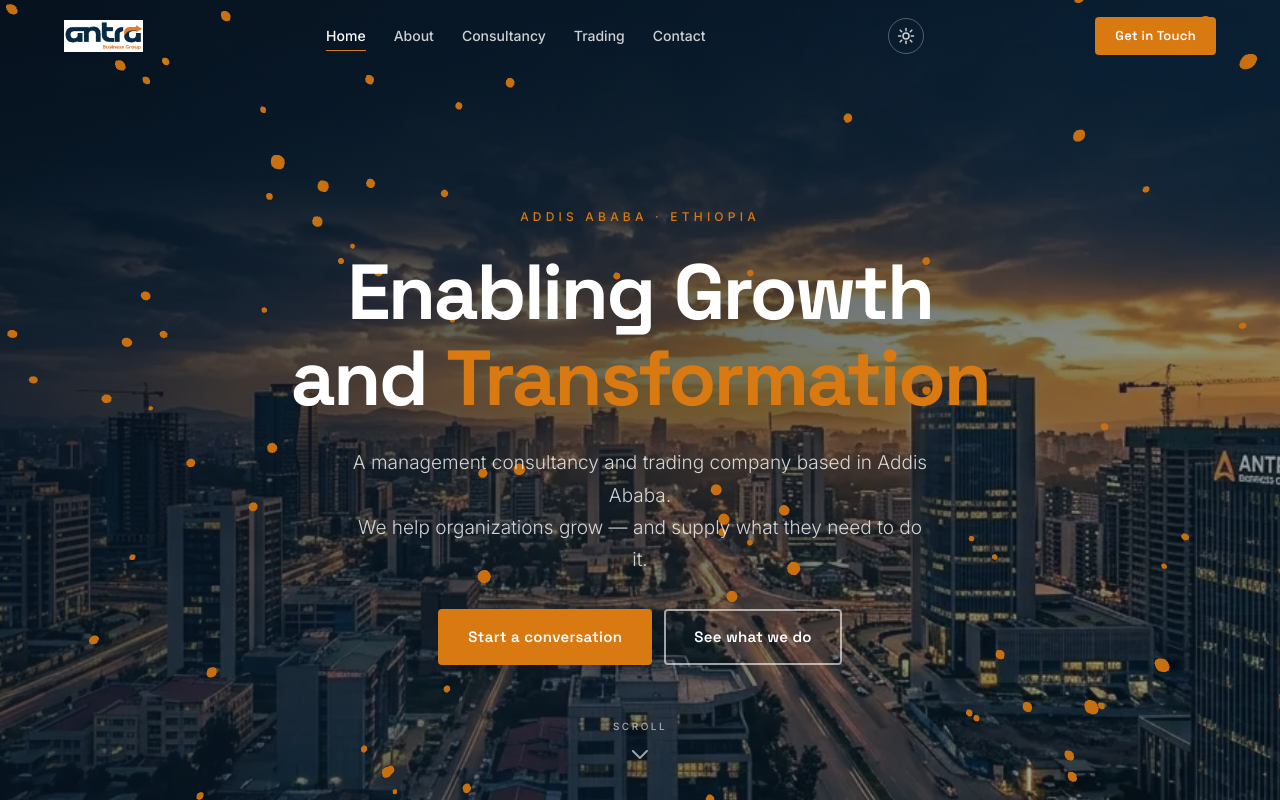
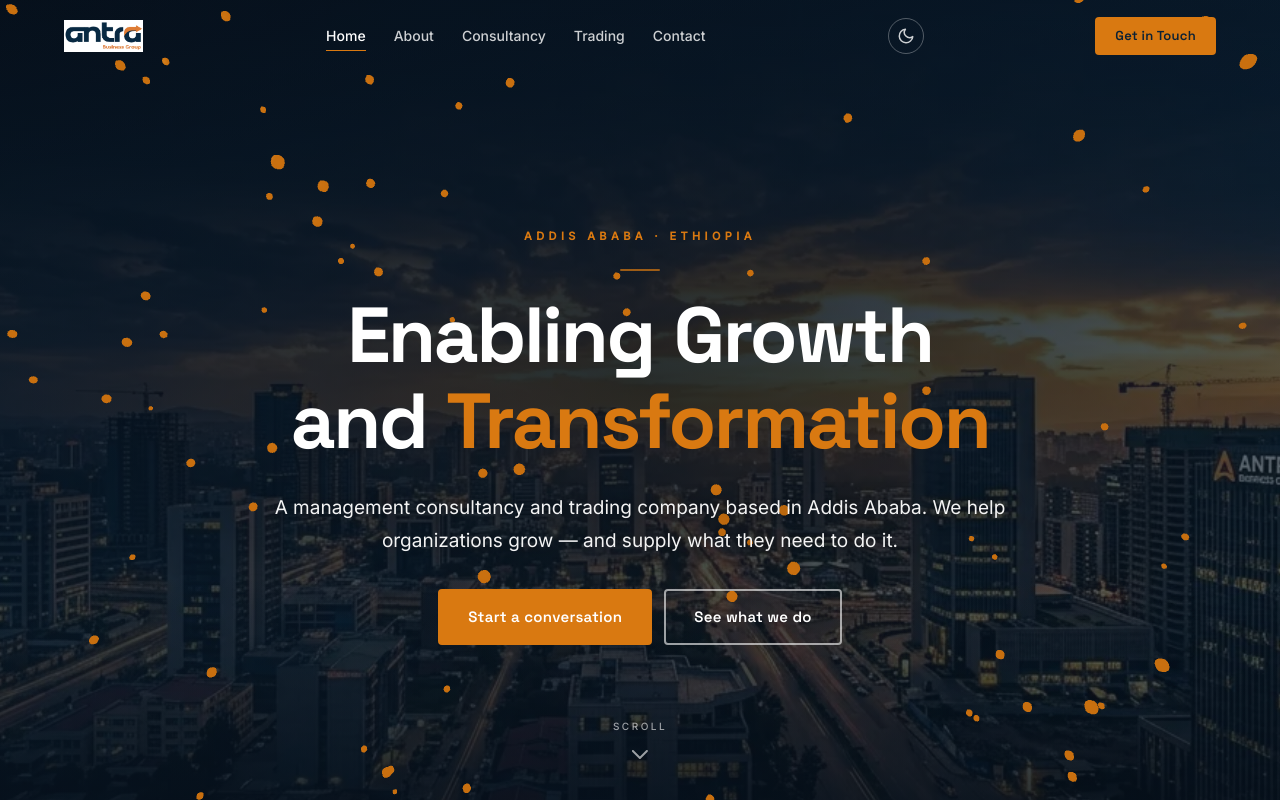
Before and after one commit to bereketsewnet/antra, a React (Vite) app: page / in a window 1280 px wide. Shown: the top 800 px of the page. Built offline with nearby package versions, Linux system fonts and the light colour scheme.

Commit message:
updated header

```diff
--- a/index.html
+++ b/index.html
@@ -24,6 +24,14 @@
     <link href="https://fonts.googleapis.com/css2?family=Space+Grotesk:wght@400;500;600;700&family=Inter:wght@300;400;500&display=swap" rel="stylesheet" />
   </head>
   <body>
+    <script>
+      (function() {
+        var stored = localStorage.getItem('antra-theme');
+        var theme = (stored === 'dark') ? 'dark' : 'light';
+        if (!stored) localStorage.setItem('antra-theme', 'light');
+        document.documentElement.setAttribute('data-theme', theme);
+      })();
+    </script>
     <div id="root"></div>
     <script type="module" src="/src/main.tsx"></script>
   </body>
--- a/src/components/layout/Navbar.module.css
+++ b/src/components/layout/Navbar.module.css
@@ -4,15 +4,25 @@
   left: 0;
   right: 0;
   z-index: var(--z-nav);
-  transition: background 0.35s var(--ease-out), backdrop-filter 0.35s var(--ease-out), box-shadow 0.35s var(--ease-out);
+  transition:
+    background 0.4s var(--ease-out),
+    backdrop-filter 0.4s var(--ease-out),
+    box-shadow 0.4s var(--ease-out),
+    margin 0.4s var(--ease-out),
+    top 0.4s var(--ease-out),
+    border-radius 0.4s var(--ease-out),
+    border-color 0.4s var(--ease-out);
 }
 
 .nav.scrolled {
   background: var(--nav-scrolled-bg);
-  backdrop-filter: blur(14px);
-  -webkit-backdrop-filter: blur(14px);
-  box-shadow: var(--nav-scrolled-shadow);
-  transition: background 0.35s var(--ease-out), box-shadow 0.35s var(--ease-out);
+  backdrop-filter: blur(20px);
+  -webkit-backdrop-filter: blur(20px);
+  box-shadow: 0 8px 32px rgba(0, 0, 0, 0.18), 0 1px 0 var(--nav-scrolled-border);
+  border: 2px solid var(--nav-scrolled-border);
+  border-radius: 14px;
+  margin-inline: clamp(60px, 12vw, 200px);
+  top: 10px;
 }
 
 .inner {
@@ -24,6 +34,12 @@
   align-items: center;
   justify-content: space-between;
   gap: 16px;
+  transition: height 0.4s var(--ease-out), padding-inline 0.4s var(--ease-out);
+}
+
+.nav.scrolled .inner {
+  height: 60px;
+  padding-inline: clamp(16px, 3vw, 40px);
 }
 
 /* Logo */
--- a/src/contexts/ThemeContext.tsx
+++ b/src/contexts/ThemeContext.tsx
@@ -7,12 +7,12 @@ interface ThemeContextValue {
   toggle: () => void
 }
 
-const ThemeContext = createContext<ThemeContextValue>({ theme: 'dark', toggle: () => {} })
+const ThemeContext = createContext<ThemeContextValue>({ theme: 'light', toggle: () => {} })
 
 export function ThemeProvider({ children }: { children: ReactNode }) {
   const [theme, setTheme] = useState<Theme>(() => {
-    if (typeof window === 'undefined') return 'dark'
-    return (localStorage.getItem('antra-theme') as Theme) || 'dark'
+    if (typeof window === 'undefined') return 'light'
+    return (localStorage.getItem('antra-theme') as Theme) || 'light'
   })
 
   useEffect(() => {
--- a/src/pages/Home/HeroSection.module.css
+++ b/src/pages/Home/HeroSection.module.css
@@ -30,12 +30,21 @@
   position: absolute;
   inset: 0;
   z-index: 1;
-  background: linear-gradient(
-    135deg,
-    rgba(6, 15, 26, 0.82) 0%,
-    rgba(11, 33, 53, 0.55) 60%,
-    rgba(11, 33, 53, 0.3) 100%
-  );
+  background:
+    radial-gradient(ellipse 110% 80% at 50% 48%, rgba(6, 15, 26, 0.62) 0%, transparent 100%),
+    linear-gradient(160deg, rgba(6, 15, 26, 0.92) 0%, rgba(11, 33, 53, 0.62) 55%, rgba(11, 33, 53, 0.28) 100%);
+}
+
+/* ── Bottom fade ── */
+.bottomFade {
+  position: absolute;
+  bottom: 0;
+  left: 0;
+  right: 0;
+  height: 28%;
+  background: linear-gradient(to top, rgba(6, 15, 26, 0.72) 0%, transparent 100%);
+  z-index: 1;
+  pointer-events: none;
 }
 
 /* ── R3F canvas ── */
@@ -69,12 +78,22 @@
 /* Eyebrow */
 .eyebrow {
   font-family: var(--font-body);
-  font-size: 12px;
-  font-weight: 500;
-  letter-spacing: 0.35em;
+  font-size: 11px;
+  font-weight: 600;
+  letter-spacing: 0.4em;
   color: var(--orange);
   text-transform: uppercase;
   margin: 0;
+  opacity: 0.9;
+}
+
+/* Orange accent line below eyebrow */
+.accentLine {
+  width: 40px;
+  height: 2px;
+  background: var(--orange);
+  border-radius: 2px;
+  opacity: 0.7;
 }
 
 /* Headline */
@@ -112,12 +131,13 @@
 /* Subheadline */
 .subhead {
   font-family: var(--font-body);
-  font-size: clamp(14px, 1.5vw, 19px);
-  font-weight: 300;
-  color: var(--white-80);
-  line-height: 1.7;
-  max-width: 580px;
+  font-size: clamp(15px, 1.55vw, 19px);
+  font-weight: 400;
+  color: rgba(255, 255, 255, 0.95);
+  line-height: 1.75;
+  max-width: 760px;
   margin: 0;
+  text-shadow: 0 1px 20px rgba(6, 15, 26, 0.7);
 }
 
 /* CTAs */
@@ -162,6 +182,13 @@
   }
 }
 
+/* ── Tablet (1024px) ── */
+@media (max-width: 1024px) {
+  .content {
+    max-width: 900px;
+  }
+}
+
 /* ── Tablet (768px) ── */
 @media (max-width: 768px) {
   .content {
@@ -170,8 +197,8 @@
     max-width: 100%;
   }
 
-  .subhead br {
-    display: none;
+  .subhead {
+    max-width: 100%;
   }
 
   .ctas {
--- a/src/pages/Home/HeroSection.tsx
+++ b/src/pages/Home/HeroSection.tsx
@@ -73,6 +73,7 @@ export function HeroSection() {
 
       {/* Dark gradient overlay */}
       <div className={styles.overlay} />
+      <div className={styles.bottomFade} />
 
       {/* R3F 3D Particle Canvas */}
       <div className={styles.canvas}>
@@ -99,6 +100,14 @@ export function HeroSection() {
         >
           ADDIS ABABA · ETHIOPIA
         </motion.p>
+
+        <motion.div
+          className={styles.accentLine}
+          initial={{ scaleX: 0, opacity: 0 }}
+          animate={{ scaleX: 1, opacity: 0.7 }}
+          transition={{ delay: 0.35, duration: 0.6, ease: [0.4, 0, 0.2, 1] as [number, number, number, number] }}
+          style={{ transformOrigin: 'center' }}
+        />
 
         {/* Headline line 1 */}
         <h1 className={styles.headline}>
@@ -139,9 +148,7 @@ export function HeroSection() {
           animate={{ opacity: 1, y: 0 }}
           transition={{ delay: 1.0, duration: 0.7 }}
         >
-          A management consultancy and trading company based in Addis Ababa.
-          <br />
-          We help organizations grow — and supply what they need to do it.
+          A management consultancy and trading company based in Addis Ababa. We help organizations grow — and supply what they need to do it.
         </motion.p>
 
         {/* CTAs */}
--- a/src/styles/variables.css
+++ b/src/styles/variables.css
@@ -15,8 +15,9 @@
   --white-10:     rgba(255, 255, 255, 0.1);
 
   /* Nav */
-  --nav-scrolled-bg: rgba(11, 33, 53, 0.92);
+  --nav-scrolled-bg:     rgba(11, 33, 53, 0.78);
   --nav-scrolled-shadow: 0 1px 0 rgba(255,255,255,0.06);
+  --nav-scrolled-border: rgba(255, 255, 255, 0.35);
 
   /* Typography */
   --font-heading: 'Space Grotesk', sans-serif;
@@ -52,8 +53,9 @@
   --white-20:  rgba(11, 33, 53, 0.12);
   --white-10:  rgba(11, 33, 53, 0.07);
 
-  --nav-scrolled-bg:     rgba(255, 255, 255, 0.96);
-  --nav-scrolled-shadow: 0 1px 0 rgba(11, 33, 53, 0.08);
+  --nav-scrolled-bg:     rgba(255, 255, 255, 0.80);
+  --nav-scrolled-shadow: 0 1px 0 rgba(11, 33, 53, 0.06);
+  --nav-scrolled-border: rgba(11, 33, 53, 0.30);
 }
 
 /* Hero sections always stay dark regardless of theme */
```
Also changed, not shown: 4 other files (tests, documents, lock files or other folders).
